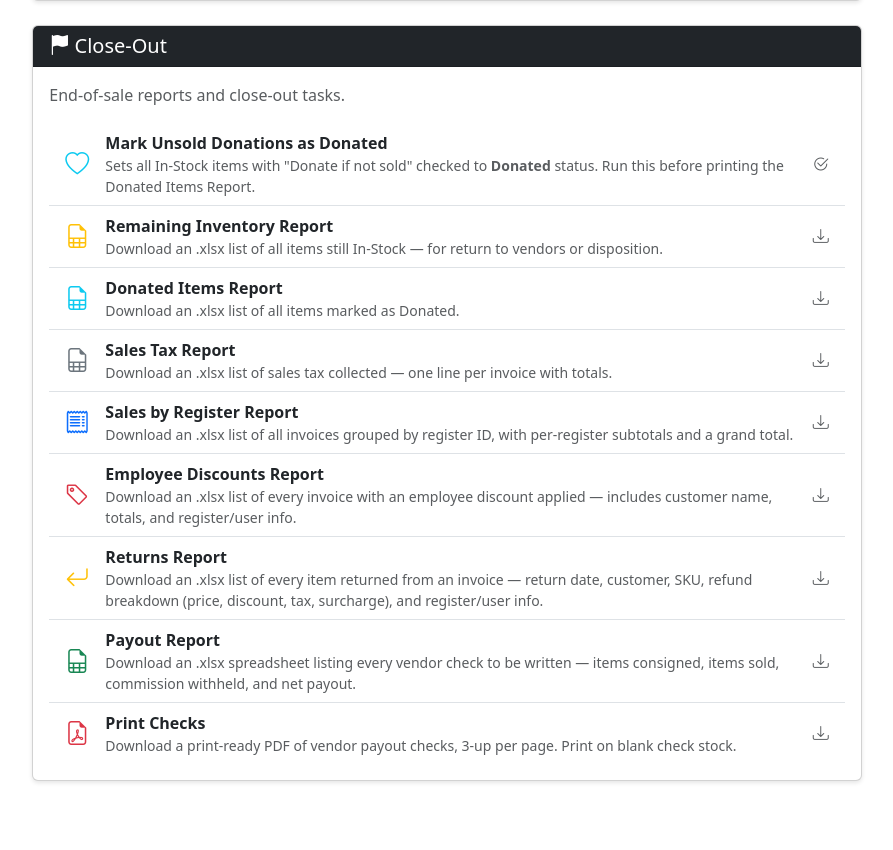
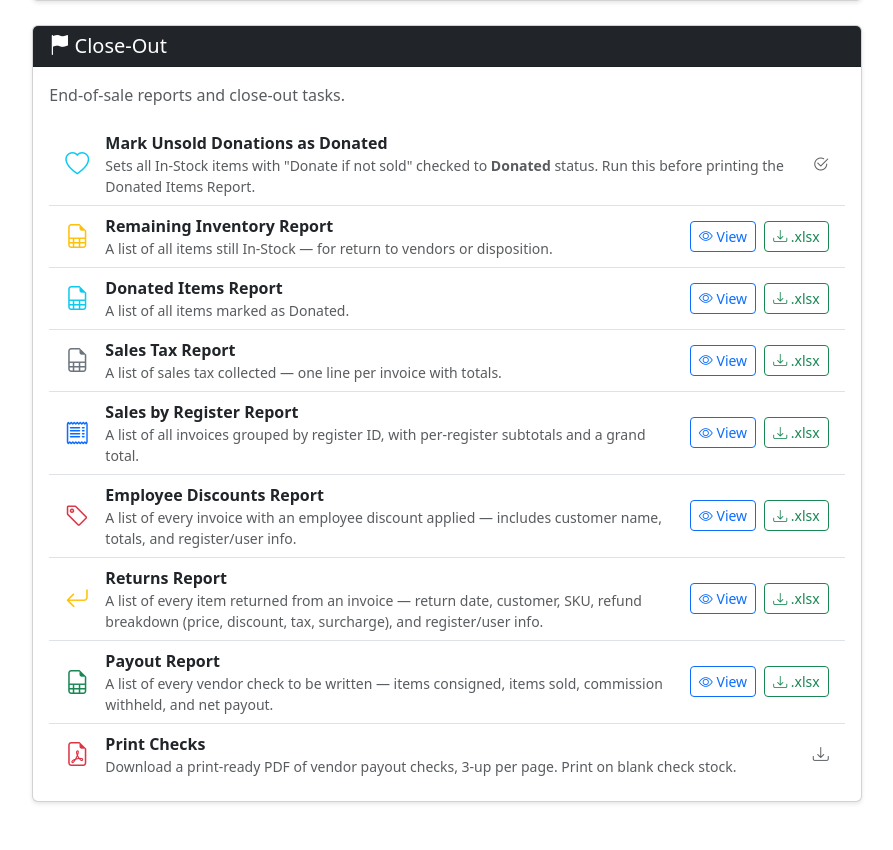
Before and after one commit to jbhenry/skisale_app, a Flask app: page /admin in a window 1280 px wide. Shown: the part 821-1671 px from the top of the page, without its empty margins (193-1086 px from the left). Before the commit the page ends 1604 px from the top, so only its background shows below. Run offline with Flask 3, Linux system fonts and the light colour scheme; some libraries are stand-ins or nearby versions.

Commit message:
Add on-screen HTML view for every xlsx admin report
Each report route now takes ?format=html and renders an on-screen page
instead of downloading the .xlsx. The HTML is generated from the same
openpyxl worksheet the download builds (title row, header row, number
formats, subtotal fills, and =SUM totals evaluated), so the two views
cannot drift and any future report built the same way gets it for free.

The page has Back to Admin, Download .xlsx, and Print buttons; printing
hides the navbar and uses landscape. The admin Close-Out list now shows
View and .xlsx buttons for all seven reports. The payout report's inline
streaming code is replaced by the shared response helper.

Co-Authored-By: Claude Opus 5.5 <noreply@anthropic.com>

```diff
--- a/routes/admin.py
+++ b/routes/admin.py
@@ -4,19 +4,20 @@ Admin routes and report helpers.
 import csv
 import io
 import os
+import re
 import sqlite3
 from datetime import date, datetime, timezone
 from itertools import groupby
 
 import openpyxl
 from openpyxl.styles import Font, PatternFill, Alignment, Border, Side
-from openpyxl.utils import get_column_letter
+from openpyxl.utils import get_column_letter, column_index_from_string
 from reportlab.pdfgen import canvas as rl_canvas
 from reportlab.lib.pagesizes import letter as rl_letter
 from reportlab.lib.units import inch
 from reportlab.lib import colors as rl_colors
 
-from flask import Blueprint, render_template, redirect, url_for, flash, Response, send_file
+from flask import Blueprint, render_template, redirect, url_for, flash, Response, send_file, request
 
 from models import db, Vendor, Inventory, Invoice, InvoiceLine, InvoiceReturn
 from constants import ORG_NAME, ORG_ADDR1, ORG_ADDR2, CHECK_NUMBER_START, EASTERN
@@ -41,6 +42,79 @@ def _xlsx_response(wb, filename):
         mimetype='application/vnd.openxmlformats-officedocument.spreadsheetml.sheet',
         headers={'Content-Disposition': f'attachment; filename="{filename}"'}
     )
+
+
+_SUM_RE = re.compile(r'^=SUM\(([A-Z]+)(\d+):([A-Z]+)(\d+)\)$')
+
+
+def _cell_display(ws, cell):
+    """Format one worksheet cell the way Excel would display it.
+
+    The reports only use literal values plus =SUM(Xn:Xm) totals, so those
+    formulas are evaluated here; anything else is shown as-is.
+    """
+    value = cell.value
+    if isinstance(value, str):
+        m = _SUM_RE.match(value)
+        if m:
+            col = column_index_from_string(m.group(1))
+            value = sum(ws.cell(r, col).value or 0
+                        for r in range(int(m.group(2)), int(m.group(4)) + 1)
+                        if isinstance(ws.cell(r, col).value, (int, float)))
+    if value is None:
+        return ''
+    fmt = cell.number_format or ''
+    if isinstance(value, datetime):
+        return value.strftime('%Y-%m-%d %H:%M')
+    if isinstance(value, (int, float)) and not isinstance(value, bool):
+        if '$' in fmt:
+            return f'-${abs(value):,.2f}' if value < 0 else f'${value:,.2f}'
+        if fmt.endswith('%'):
+            return f'{value * 100:.0f}%'
+    return str(value)
+
+
+def _worksheet_to_table(ws):
+    """Convert a report worksheet (row 1 title, row 2 headers, row 3+ data)
+    into a structure the report_view.html template can render."""
+    num_cols = ws.max_column
+    headers = [ws.cell(2, c).value or '' for c in range(1, num_cols + 1)]
+    body = []
+    for r in range(3, ws.max_row + 1):
+        cells = [ws.cell(r, c) for c in range(1, num_cols + 1)]
+        if all(c.value in (None, '') for c in cells):
+            continue  # spacer row
+        row_cls = ''
+        if any((c.fill.fgColor.rgb or '').endswith(_REPORT_SUBTOTAL_FILL) for c in cells
+               if c.fill and c.fill.fill_type == 'solid'):
+            row_cls = 'report-subtotal'
+        elif any(c.border.top.style for c in cells):
+            row_cls = 'report-total'
+        body.append({
+            'cls': row_cls,
+            'cells': [{
+                'text': _cell_display(ws, c),
+                'align': ('center' if c.alignment.horizontal == 'center'
+                          else 'end' if isinstance(c.value, (int, float)) or
+                          (isinstance(c.value, str) and c.value.startswith('=SUM('))
+                          else ''),
+                'bold': bool(c.font.bold),
+            } for c in cells],
+        })
+    return {'title': ws.cell(1, 1).value or ws.title, 'headers': headers, 'rows': body}
+
+
+def _report_response(wb, filename):
+    """Return the report as an on-screen HTML page when ?format=html is
+    requested, otherwise as an xlsx download. Both come from the same
+    workbook so the two views can never disagree."""
+    if request.args.get('format') == 'html':
+        table = _worksheet_to_table(wb.active)
+        return render_template('report_view.html',
+                               report=table,
+                               generated_at=datetime.now(EASTERN),
+                               xlsx_url=request.path)
+    return _xlsx_response(wb, filename)
 
 
 def _inventory_xlsx(title, status_filter, sheet_name):
@@ -266,16 +340,7 @@ def admin_payout_report():
     # Freeze header row
     ws.freeze_panes = 'A3'
 
-    # Stream to response
-    buf = io.BytesIO()
-    wb.save(buf)
-    buf.seek(0)
-    filename = f'payout_report_{date.today().isoformat()}.xlsx'
-    return Response(
-        buf.getvalue(),
-        mimetype='application/vnd.openxmlformats-officedocument.spreadsheetml.sheet',
-        headers={'Content-Disposition': f'attachment; filename="{filename}"'}
-    )
+    return _report_response(wb, f'payout_report_{date.today().isoformat()}.xlsx')
 
 
 @admin_bp.route('/admin/mark-donated', methods=['POST'])
@@ -294,7 +359,7 @@ def admin_mark_donated():
 def admin_report_instock():
     """Download xlsx of all inventory items still In-Stock."""
     wb = _inventory_xlsx('In-Stock Inventory', 'In-Stock', 'In-Stock Items')
-    return _xlsx_response(wb, f'instock_report_{date.today().isoformat()}.xlsx')
+    return _report_response(wb, f'instock_report_{date.today().isoformat()}.xlsx')
 
 
 @admin_bp.route('/admin/export-inventory-csv')
@@ -324,7 +389,7 @@ def admin_export_inventory_csv():
 def admin_report_donated():
     """Download xlsx of all inventory items marked Donated."""
     wb = _inventory_xlsx('Donated Items', 'Donated', 'Donated Items')
-    return _xlsx_response(wb, f'donated_report_{date.today().isoformat()}.xlsx')
+    return _report_response(wb, f'donated_report_{date.today().isoformat()}.xlsx')
 
 
 @admin_bp.route('/admin/report-salestax')
@@ -399,7 +464,7 @@ def admin_report_salestax():
         ws.column_dimensions[get_column_letter(i)].width = w
     ws.freeze_panes = 'A3'
 
-    return _xlsx_response(wb, f'salestax_report_{date.today().isoformat()}.xlsx')
+    return _report_response(wb, f'salestax_report_{date.today().isoformat()}.xlsx')
 
 
 @admin_bp.route('/admin/report-discounts')
@@ -483,7 +548,7 @@ def admin_report_discounts():
         ws.column_dimensions[get_column_letter(i)].width = w
     ws.freeze_panes = 'A3'
 
-    return _xlsx_response(wb, f'discounts_report_{date.today().isoformat()}.xlsx')
+    return _report_response(wb, f'discounts_report_{date.today().isoformat()}.xlsx')
 
 
 @admin_bp.route('/admin/report-returns')
@@ -576,7 +641,7 @@ def admin_report_returns():
     ws.sheet_properties.pageSetUpPr.fitToPage = True
     ws.print_title_rows = '2:2'
 
-    return _xlsx_response(wb, f'returns_report_{date.today().isoformat()}.xlsx')
+    return _report_response(wb, f'returns_report_{date.today().isoformat()}.xlsx')
 
 
 @admin_bp.route('/admin/report-sales-by-register')
@@ -681,7 +746,7 @@ def admin_report_sales_by_register():
         ws.column_dimensions[get_column_letter(i)].width = w
     ws.freeze_panes = 'A3'
 
-    return _xlsx_response(wb, f'sales_by_register_{date.today().isoformat()}.xlsx')
+    return _report_response(wb, f'sales_by_register_{date.today().isoformat()}.xlsx')
 
 
 @admin_bp.route('/admin/backup-db', methods=['POST'])
--- a/templates/admin.html
+++ b/templates/admin.html
@@ -124,69 +124,111 @@
                         </div>
                         <i class="bi bi-check2-circle ms-auto text-muted"></i>
                     </button>
-                    <a href="{{ url_for('admin.admin_report_instock') }}"
-                       class="list-group-item list-group-item-action d-flex align-items-center gap-3">
+                    <div class="list-group-item d-flex align-items-center gap-3">
                         <i class="bi bi-file-earmark-spreadsheet fs-4 text-warning"></i>
                         <div>
                             <strong>Remaining Inventory Report</strong>
-                            <div class="text-muted small">Download an .xlsx list of all items still In-Stock — for return to vendors or disposition.</div>
+                            <div class="text-muted small">A list of all items still In-Stock — for return to vendors or disposition.</div>
                         </div>
-                        <i class="bi bi-download ms-auto text-muted"></i>
+                        <div class="ms-auto d-flex gap-2 flex-shrink-0">
+                            <a href="{{ url_for('admin.admin_report_instock', format='html') }}" class="btn btn-sm btn-outline-primary" title="View on screen">
+                                <i class="bi bi-eye"></i> View
                             </a>
-                    <a href="{{ url_for('admin.admin_report_donated') }}"
-                       class="list-group-item list-group-item-action d-flex align-items-center gap-3">
+                            <a href="{{ url_for('admin.admin_report_instock') }}" class="btn btn-sm btn-outline-success" title="Download .xlsx">
+                                <i class="bi bi-download"></i> .xlsx
+                            </a>
+                        </div>
+                    </div>
+                    <div class="list-group-item d-flex align-items-center gap-3">
                         <i class="bi bi-file-earmark-spreadsheet fs-4 text-info"></i>
                         <div>
                             <strong>Donated Items Report</strong>
-                            <div class="text-muted small">Download an .xlsx list of all items marked as Donated.</div>
+                            <div class="text-muted small">A list of all items marked as Donated.</div>
                         </div>
-                        <i class="bi bi-download ms-auto text-muted"></i>
+                        <div class="ms-auto d-flex gap-2 flex-shrink-0">
+                            <a href="{{ url_for('admin.admin_report_donated', format='html') }}" class="btn btn-sm btn-outline-primary" title="View on screen">
+                                <i class="bi bi-eye"></i> View
                             </a>
-                    <a href="{{ url_for('admin.admin_report_salestax') }}"
-                       class="list-group-item list-group-item-action d-flex align-items-center gap-3">
+                            <a href="{{ url_for('admin.admin_report_donated') }}" class="btn btn-sm btn-outline-success" title="Download .xlsx">
+                                <i class="bi bi-download"></i> .xlsx
+                            </a>
+                        </div>
+                    </div>
+                    <div class="list-group-item d-flex align-items-center gap-3">
                         <i class="bi bi-file-earmark-spreadsheet fs-4 text-secondary"></i>
                         <div>
                             <strong>Sales Tax Report</strong>
-                            <div class="text-muted small">Download an .xlsx list of sales tax collected — one line per invoice with totals.</div>
+                            <div class="text-muted small">A list of sales tax collected — one line per invoice with totals.</div>
                         </div>
-                        <i class="bi bi-download ms-auto text-muted"></i>
+                        <div class="ms-auto d-flex gap-2 flex-shrink-0">
+                            <a href="{{ url_for('admin.admin_report_salestax', format='html') }}" class="btn btn-sm btn-outline-primary" title="View on screen">
+                                <i class="bi bi-eye"></i> View
                             </a>
-                    <a href="{{ url_for('admin.admin_report_sales_by_register') }}"
-                       class="list-group-item list-group-item-action d-flex align-items-center gap-3">
+                            <a href="{{ url_for('admin.admin_report_salestax') }}" class="btn btn-sm btn-outline-success" title="Download .xlsx">
+                                <i class="bi bi-download"></i> .xlsx
+                            </a>
+                        </div>
+                    </div>
+                    <div class="list-group-item d-flex align-items-center gap-3">
                         <i class="bi bi-receipt fs-4 text-primary"></i>
                         <div>
                             <strong>Sales by Register Report</strong>
-                            <div class="text-muted small">Download an .xlsx list of all invoices grouped by register ID, with per-register subtotals and a grand total.</div>
+                            <div class="text-muted small">A list of all invoices grouped by register ID, with per-register subtotals and a grand total.</div>
                         </div>
-                        <i class="bi bi-download ms-auto text-muted"></i>
+                        <div class="ms-auto d-flex gap-2 flex-shrink-0">
+                            <a href="{{ url_for('admin.admin_report_sales_by_register', format='html') }}" class="btn btn-sm btn-outline-primary" title="View on screen">
+                                <i class="bi bi-eye"></i> View
                             </a>
-                    <a href="{{ url_for('admin.admin_report_discounts') }}"
-                       class="list-group-item list-group-item-action d-flex align-items-center gap-3">
+                            <a href="{{ url_for('admin.admin_report_sales_by_register') }}" class="btn btn-sm btn-outline-success" title="Download .xlsx">
+                                <i class="bi bi-download"></i> .xlsx
+                            </a>
+                        </div>
+                    </div>
+                    <div class="list-group-item d-flex align-items-center gap-3">
                         <i class="bi bi-tag fs-4 text-danger"></i>
                         <div>
                             <strong>Employee Discounts Report</strong>
-                            <div class="text-muted small">Download an .xlsx list of every invoice with an employee discount applied — includes customer name, totals, and register/user info.</div>
+                            <div class="text-muted small">A list of every invoice with an employee discount applied — includes customer name, totals, and register/user info.</div>
                         </div>
-                        <i class="bi bi-download ms-auto text-muted"></i>
+                        <div class="ms-auto d-flex gap-2 flex-shrink-0">
+                            <a href="{{ url_for('admin.admin_report_discounts', format='html') }}" class="btn btn-sm btn-outline-primary" title="View on screen">
+                                <i class="bi bi-eye"></i> View
                             </a>
-                    <a href="{{ url_for('admin.admin_report_returns') }}"
-                       class="list-group-item list-group-item-action d-flex align-items-center gap-3">
+                            <a href="{{ url_for('admin.admin_report_discounts') }}" class="btn btn-sm btn-outline-success" title="Download .xlsx">
+                                <i class="bi bi-download"></i> .xlsx
+                            </a>
+                        </div>
+                    </div>
+                    <div class="list-group-item d-flex align-items-center gap-3">
                         <i class="bi bi-arrow-return-left fs-4 text-warning"></i>
                         <div>
                             <strong>Returns Report</strong>
-                            <div class="text-muted small">Download an .xlsx list of every item returned from an invoice — return date, customer, SKU, refund breakdown (price, discount, tax, surcharge), and register/user info.</div>
+                            <div class="text-muted small">A list of every item returned from an invoice — return date, customer, SKU, refund breakdown (price, discount, tax, surcharge), and register/user info.</div>
                         </div>
-                        <i class="bi bi-download ms-auto text-muted"></i>
+                        <div class="ms-auto d-flex gap-2 flex-shrink-0">
+                            <a href="{{ url_for('admin.admin_report_returns', format='html') }}" class="btn btn-sm btn-outline-primary" title="View on screen">
+                                <i class="bi bi-eye"></i> View
                             </a>
-                    <a href="{{ url_for('admin.admin_payout_report') }}"
-                       class="list-group-item list-group-item-action d-flex align-items-center gap-3">
+                            <a href="{{ url_for('admin.admin_report_returns') }}" class="btn btn-sm btn-outline-success" title="Download .xlsx">
+                                <i class="bi bi-download"></i> .xlsx
+                            </a>
+                        </div>
+                    </div>
+                    <div class="list-group-item d-flex align-items-center gap-3">
                         <i class="bi bi-file-earmark-spreadsheet fs-4 text-success"></i>
                         <div>
                             <strong>Payout Report</strong>
-                            <div class="text-muted small">Download an .xlsx spreadsheet listing every vendor check to be written — items consigned, items sold, commission withheld, and net payout.</div>
+                            <div class="text-muted small">A list of every vendor check to be written — items consigned, items sold, commission withheld, and net payout.</div>
                         </div>
-                        <i class="bi bi-download ms-auto text-muted"></i>
+                        <div class="ms-auto d-flex gap-2 flex-shrink-0">
+                            <a href="{{ url_for('admin.admin_payout_report', format='html') }}" class="btn btn-sm btn-outline-primary" title="View on screen">
+                                <i class="bi bi-eye"></i> View
                             </a>
+                            <a href="{{ url_for('admin.admin_payout_report') }}" class="btn btn-sm btn-outline-success" title="Download .xlsx">
+                                <i class="bi bi-download"></i> .xlsx
+                            </a>
+                        </div>
+                    </div>
                     <a href="{{ url_for('admin.admin_print_checks') }}"
                        class="list-group-item list-group-item-action d-flex align-items-center gap-3">
                         <i class="bi bi-file-earmark-pdf fs-4 text-danger"></i>
```
Also changed, not shown: templates/report_view.html (added, +74 -0 lines), tests/test_admin.py (+99 -0 lines). Lines whose indentation alone changed are shown as unchanged.
